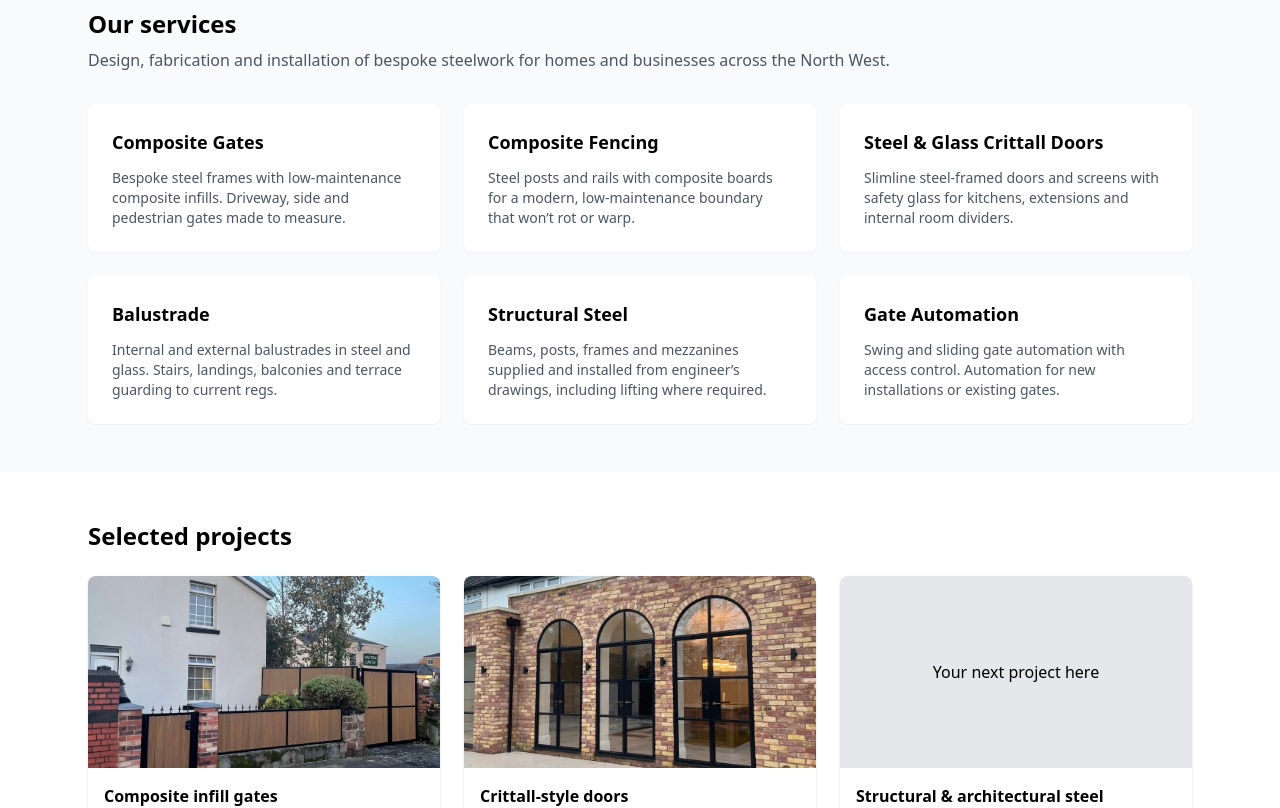
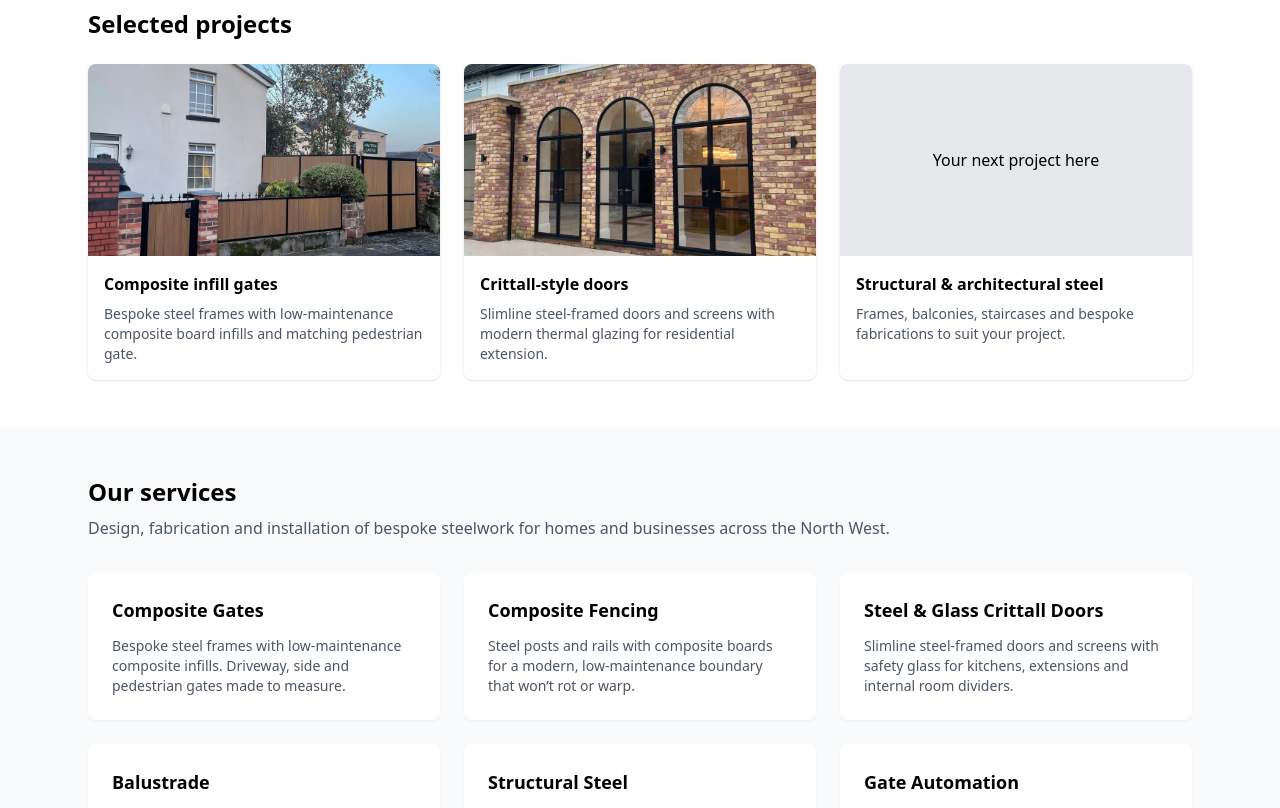
Before and after one commit to giuseppe101-arch/northway-engineering-site2, a Next.js app: page / in a window 1280 px wide. Shown: the part 580-1388 px from the top of the page. Built offline with nearby package versions, Linux system fonts and the light colour scheme.

Commit message:
Update index.jsx

```diff
--- a/pages/index.jsx
+++ b/pages/index.jsx
@@ -4,7 +4,6 @@ import Link from 'next/link'
 import { SITE } from '../siteConfig'
 import Header from '../components/Header'
 import Footer from '../components/Footer'
-
 
 export default function Home() {
   return (
@@ -18,13 +17,27 @@ export default function Home() {
       <Header />
 
       <main className="bg-gray-50">
+        {/* HERO */}
         <section className="max-w-6xl mx-auto px-6 py-16 grid md:grid-cols-2 gap-10 items-center">
           <div>
-            <h1 className="text-4xl font-extrabold">Expert steel fabrication — from drawing to installation</h1>
+            <h1 className="text-4xl font-extrabold">
+              Expert steel fabrication — from drawing to installation
+            </h1>
             <p className="mt-6 text-gray-600 max-w-xl">{SITE.description}</p>
+
             <div className="mt-8 flex gap-4">
-              <a href="#contact" className="inline-block bg-slate-800 text-white px-6 py-3 rounded font-medium">Request a quote</a>
-              <a href="#projects" className="inline-block border border-slate-300 px-6 py-3 rounded text-sm">View projects</a>
+              <a
+                href="#contact"
+                className="inline-block bg-slate-800 text-white px-6 py-3 rounded font-medium"
+              >
+                Request a quote
+              </a>
+              <a
+                href="#projects"
+                className="inline-block border border-slate-300 px-6 py-3 rounded text-sm"
+              >
+                View projects
+              </a>
             </div>
 
             <div className="mt-8 grid grid-cols-2 gap-4 text-sm text-gray-600">
@@ -39,98 +52,80 @@ export default function Home() {
             </div>
           </div>
 
-          <div className="rounded-lg overflow-hidden shadow-lg relative w-full h-80"><Image src="/images/crittall-doors.jpg" alt="Crittall style steel doors by Northway Engineering" fill className="object-cover" /></div>
+          <div className="rounded-lg overflow-hidden shadow-lg relative w-full h-80">
+            <Image
+              src="/images/crittall-doors.jpg"
+              alt="Crittall style steel doors by Northway Engineering"
+              fill
+              className="object-cover"
+            />
+          </div>
         </section>
 
-        <section id="services" className="max-w-6xl mx-auto px-6 py-12">
-  <h2 className="text-2xl font-bold">Our services</h2>
-  <p className="mt-2 text-gray-600">
-    Design, fabrication and installation of bespoke steelwork for homes and businesses across the North West.
-  </p>
+        {/* PROJECTS */}
+        <section id="projects" className="bg-white py-12">
+          <div className="max-w-6xl mx-auto px-6">
+            <h2 className="text-2xl font-bold">Selected projects</h2>
 
-  <div className="mt-8 grid grid-cols-1 sm:grid-cols-2 lg:grid-cols-3 gap-6">
-    <div className="bg-white rounded-lg p-6 shadow-sm">
-      <h3 className="font-semibold text-lg">Composite Gates</h3>
-      <p className="mt-3 text-gray-600 text-sm">
-        Bespoke steel frames with low-maintenance composite infills. Driveway, side and pedestrian gates made to measure.
-      </p>
+            <div className="mt-6 grid grid-cols-1 sm:grid-cols-3 gap-6">
+              <div className="rounded-lg overflow-hidden shadow">
+                <div className="relative w-full h-48">
+                  <Image
+                    src="/images/composite-gate.jpg"
+                    alt="Composite infill driveway gates by Northway Engineering"
+                    fill
+                    className="object-cover"
+                  />
                 </div>
-
-    <div className="bg-white rounded-lg p-6 shadow-sm">
-      <h3 className="font-semibold text-lg">Composite Fencing</h3>
-      <p className="mt-3 text-gray-600 text-sm">
-        Steel posts and rails with composite boards for a modern, low-maintenance boundary that won’t rot or warp.
-      </p>
-    </div>
-
-    <div className="bg-white rounded-lg p-6 shadow-sm">
-      <h3 className="font-semibold text-lg">Steel &amp; Glass Crittall Doors</h3>
-      <p className="mt-3 text-gray-600 text-sm">
-        Slimline steel-framed doors and screens with safety glass for kitchens, extensions and internal room dividers.
-      </p>
-    </div>
-
-    <div className="bg-white rounded-lg p-6 shadow-sm">
-      <h3 className="font-semibold text-lg">Balustrade</h3>
-      <p className="mt-3 text-gray-600 text-sm">
-        Internal and external balustrades in steel and glass. Stairs, landings, balconies and terrace guarding to current regs.
-      </p>
-    </div>
-
-    <div className="bg-white rounded-lg p-6 shadow-sm">
-      <h3 className="font-semibold text-lg">Structural Steel</h3>
-      <p className="mt-3 text-gray-600 text-sm">
-        Beams, posts, frames and mezzanines supplied and installed from engineer’s drawings, including lifting where required.
-      </p>
-    </div>
-
-    <div className="bg-white rounded-lg p-6 shadow-sm">
-      <h3 className="font-semibold text-lg">Gate Automation</h3>
-      <p className="mt-3 text-gray-600 text-sm">
-        Swing and sliding gate automation with access control. Automation for new installations or existing gates.
+                <div className="p-4">
+                  <h4 className="font-semibold">Composite infill gates</h4>
+                  <p className="text-sm text-gray-600 mt-2">
+                    Bespoke steel frames with low-maintenance composite board infills and
+                    matching pedestrian gate.
                   </p>
                 </div>
               </div>
-</section>
 
-
-        <section id="projects" className="bg-white py-12">
-  <div className="max-w-6xl mx-auto px-6">
-    <h2 className="text-2xl font-bold">Selected projects</h2>
-    <div className="mt-6 grid grid-cols-1 sm:grid-cols-3 gap-6">
               <div className="rounded-lg overflow-hidden shadow">
                 <div className="relative w-full h-48">
-          <Image src="/images/composite-gate.jpg" alt="Composite infill driveway gates by Northway Engineering" fill className="object-cover" />
-        </div>
-        <div className="p-4">
-          <h4 className="font-semibold">Composite infill gates</h4>
-          <p className="text-sm text-gray-600 mt-2">Bespoke steel frames with low-maintenance composite board infills and matching pedestrian gate.</p>
-        </div>
-      </div>
-      <div className="rounded-lg overflow-hidden shadow">
-        <div className="relative w-full h-48">
-          <Image src="/images/crittall-doors.jpg" alt="Crittall style doors and screens by Northway Engineering" fill className="object-cover" />
+                  <Image
+                    src="/images/crittall-doors.jpg"
+                    alt="Crittall style doors and screens by Northway Engineering"
+                    fill
+                    className="object-cover"
+                  />
                 </div>
                 <div className="p-4">
                   <h4 className="font-semibold">Crittall-style doors</h4>
-          <p className="text-sm text-gray-600 mt-2">Slimline steel-framed doors and screens with modern thermal glazing for residential extension.</p>
+                  <p className="text-sm text-gray-600 mt-2">
+                    Slimline steel-framed doors and screens with modern thermal glazing
+                    for residential extension.
+                  </p>
                 </div>
               </div>
+
               <div className="rounded-lg overflow-hidden shadow">
-        <div className="w-full h-48 bg-gray-200 flex items-center justify-center">Your next project here</div>
+                <div className="w-full h-48 bg-gray-200 flex items-center justify-center">
+                  Your next project here
+                </div>
                 <div className="p-4">
-          <h4 className="font-semibold">Structural & architectural steel</h4>
-          <p className="text-sm text-gray-600 mt-2">Frames, balconies, staircases and bespoke fabrications to suit your project.</p>
+                  <h4 className="font-semibold">Structural &amp; architectural steel</h4>
+                  <p className="text-sm text-gray-600 mt-2">
+                    Frames, balconies, staircases and bespoke fabrications to suit your
+                    project.
+                  </p>
                 </div>
               </div>
             </div>
           </div>
         </section>
 
+        {/* SERVICES – with links to the 6 product pages */}
         <section id="services" className="max-w-6xl mx-auto px-6 py-12">
           <h2 className="text-2xl font-bold">Our services</h2>
           <p className="mt-2 text-gray-600">
-    Design, fabrication and installation of bespoke steelwork for homes and businesses across the North West.
+            Design, fabrication and installation of bespoke steelwork for homes and
+            businesses across the North West.
           </p>
 
           <div className="mt-8 grid grid-cols-1 sm:grid-cols-2 lg:grid-cols-3 gap-6">
@@ -140,7 +135,8 @@ export default function Home() {
             >
               <h3 className="font-semibold text-lg">Composite Gates</h3>
               <p className="mt-3 text-gray-600 text-sm">
-        Bespoke steel frames with low-maintenance composite infills. Driveway, side and pedestrian gates made to measure.
+                Bespoke steel frames with low-maintenance composite infills. Driveway,
+                side and pedestrian gates made to measure.
               </p>
             </Link>
 
@@ -150,7 +146,8 @@ export default function Home() {
             >
               <h3 className="font-semibold text-lg">Composite Fencing</h3>
               <p className="mt-3 text-gray-600 text-sm">
-        Steel posts and rails with composite boards for a modern, low-maintenance boundary that won’t rot or warp.
+                Steel posts and rails with composite boards for a modern, low-maintenance
+                boundary that won’t rot or warp.
               </p>
             </Link>
 
@@ -160,7 +157,8 @@ export default function Home() {
             >
               <h3 className="font-semibold text-lg">Steel &amp; Glass Crittall Doors</h3>
               <p className="mt-3 text-gray-600 text-sm">
-        Slimline steel-framed doors and screens with safety glass for kitchens, extensions and internal room dividers.
+                Slimline steel-framed doors and screens with safety glass for kitchens,
+                extensions and internal room dividers.
               </p>
             </Link>
 
@@ -170,7 +168,8 @@ export default function Home() {
             >
               <h3 className="font-semibold text-lg">Balustrade</h3>
               <p className="mt-3 text-gray-600 text-sm">
-        Internal and external balustrades in steel and glass. Stairs, landings, balconies and terrace guarding to current regs.
+                Internal and external balustrades in steel and glass. Stairs, landings,
+                balconies and terrace guarding to current regs.
               </p>
             </Link>
 
@@ -180,7 +179,8 @@ export default function Home() {
             >
               <h3 className="font-semibold text-lg">Structural Steel</h3>
               <p className="mt-3 text-gray-600 text-sm">
-        Beams, posts, frames and mezzanines supplied and installed from engineer’s drawings, including lifting where required.
+                Beams, posts, frames and mezzanines supplied and installed from
+                engineer’s drawings, including lifting where required.
               </p>
             </Link>
 
@@ -190,21 +190,22 @@ export default function Home() {
             >
               <h3 className="font-semibold text-lg">Gate Automation</h3>
               <p className="mt-3 text-gray-600 text-sm">
-        Swing and sliding gate automation with access control. Automation for new installations or existing gates.
+                Swing and sliding gate automation with access control. Automation for new
+                installations or existing gates.
               </p>
             </Link>
           </div>
         </section>
 
-
-
-
-
+        {/* CONTACT */}
         <section id="contact" className="max-w-6xl mx-auto px-6 py-12">
           <div className="grid md:grid-cols-2 gap-8">
             <div>
               <h2 className="text-2xl font-bold">Get an accurate quote</h2>
-              <p className="mt-3 text-gray-600">Send drawings or project details and we’ll respond with a costed quote and lead time.</p>
+              <p className="mt-3 text-gray-600">
+                Send drawings or project details and we’ll respond with a costed quote
+                and lead time.
+              </p>
 
               <dl className="mt-6 text-sm text-gray-700">
                 <dt className="font-semibold">Address</dt>
@@ -218,20 +219,47 @@ export default function Home() {
               </dl>
             </div>
 
-            <form className="bg-white p-6 rounded-lg shadow" action="https://formspree.io/f/your-form-id" method="POST">
+            <form
+              className="bg-white p-6 rounded-lg shadow"
+              action="https://formspree.io/f/your-form-id"
+              method="POST"
+            >
               <label className="block text-sm font-medium">Name</label>
-              <input name="name" required className="mt-1 block w-full border border-gray-200 rounded px-3 py-2" />
+              <input
+                name="name"
+                required
+                className="mt-1 block w-full border border-gray-200 rounded px-3 py-2"
+              />
 
               <label className="block text-sm font-medium mt-4">Company</label>
-              <input name="company" className="mt-1 block w-full border border-gray-200 rounded px-3 py-2" />
+              <input
+                name="company"
+                className="mt-1 block w-full border border-gray-200 rounded px-3 py-2"
+              />
 
               <label className="block text-sm font-medium mt-4">Email</label>
-              <input name="email" type="email" required className="mt-1 block w-full border border-gray-200 rounded px-3 py-2" />
+              <input
+                name="email"
+                type="email"
+                required
+                className="mt-1 block w-full border border-gray-200 rounded px-3 py-2"
+              />
 
-              <label className="block text-sm font-medium mt-4">Project details / message</label>
-              <textarea name="message" rows={5} className="mt-1 block w-full border border-gray-200 rounded px-3 py-2" />
+              <label className="block text-sm font-medium mt-4">
+                Project details / message
+              </label>
+              <textarea
+                name="message"
+                rows={5}
+                className="mt-1 block w-full border border-gray-200 rounded px-3 py-2"
+              />
 
-              <button type="submit" className="mt-6 bg-slate-800 text-white px-5 py-3 rounded">Send enquiry</button>
+              <button
+                type="submit"
+                className="mt-6 bg-slate-800 text-white px-5 py-3 rounded"
+              >
+                Send enquiry
+              </button>
             </form>
           </div>
         </section>
```
Lines whose indentation alone changed are shown as unchanged.
